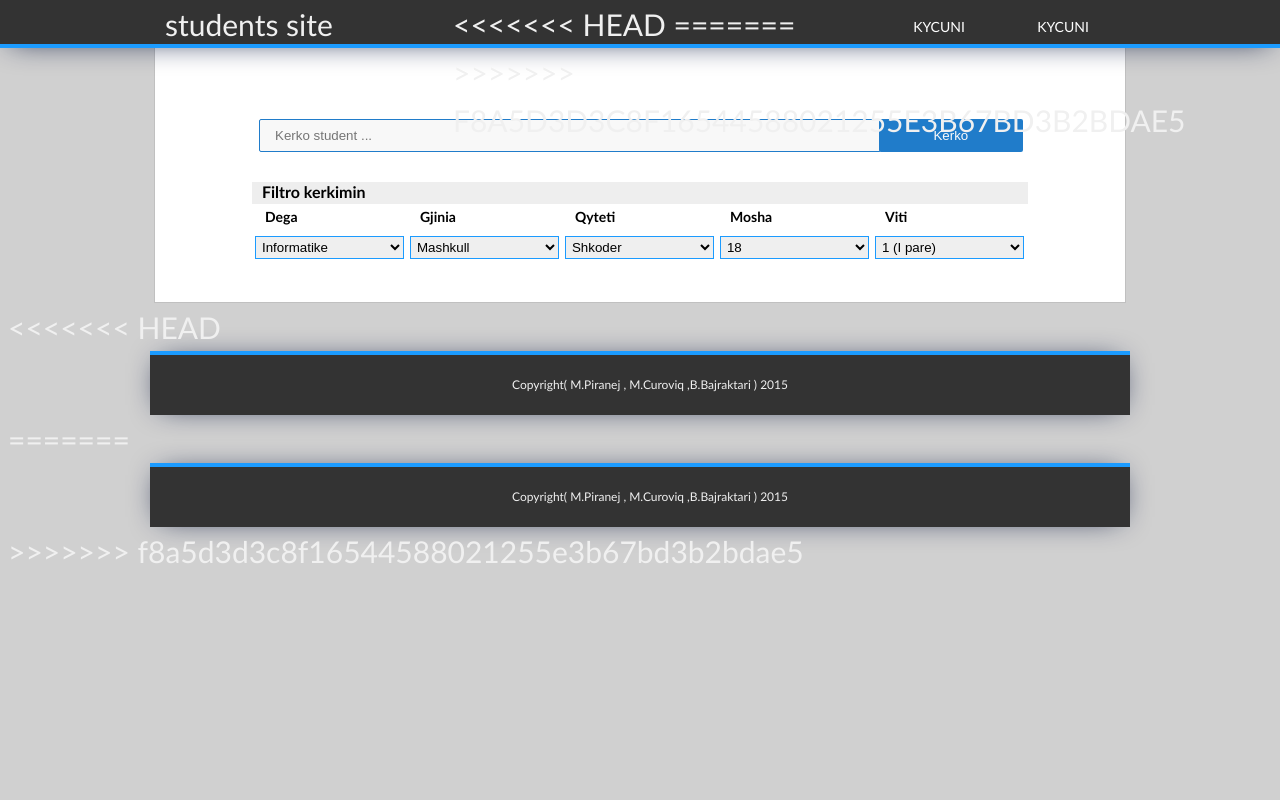
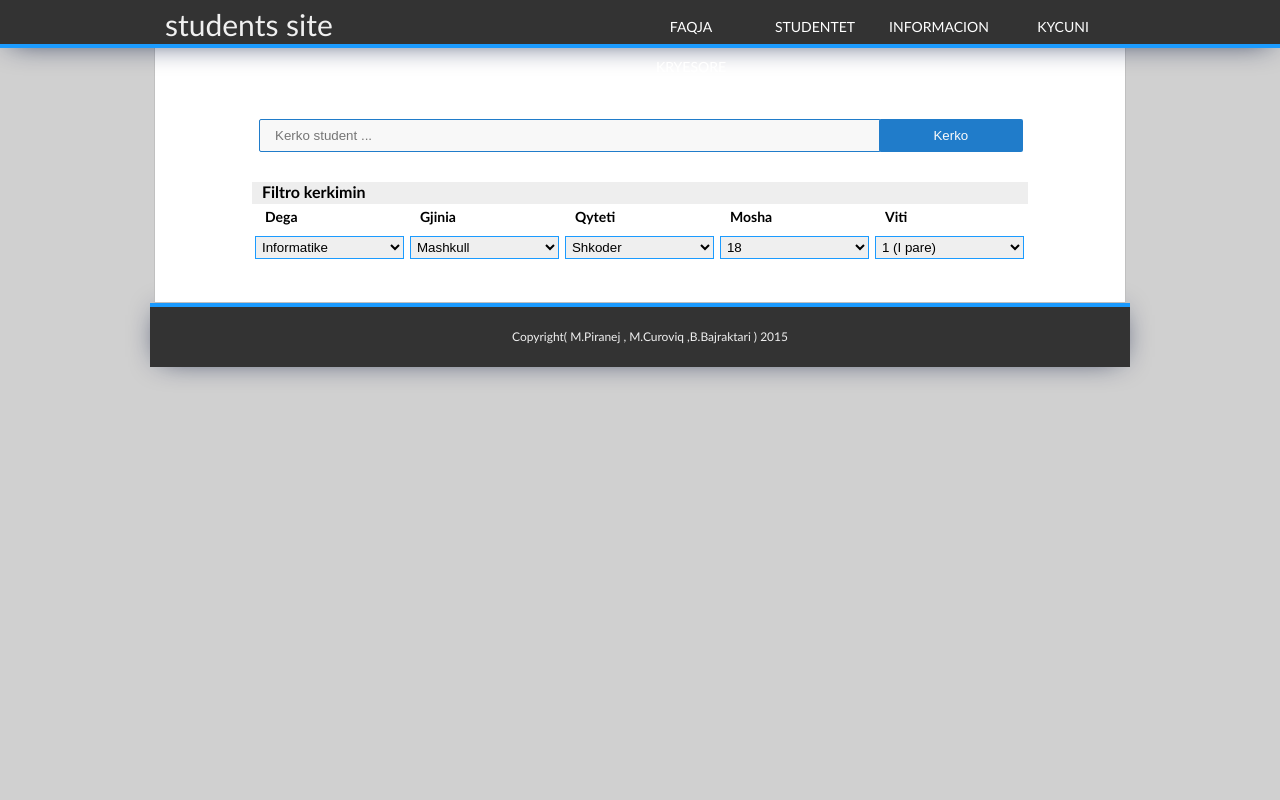
Before and after one commit to medinpiranej/unishk, a PHP site: page /index.php in a window 1280 px wide. Run offline with PHP 8.4, Linux system fonts and the light colour scheme; some libraries are stand-ins or nearby versions.

Commit message:
asgje me rendesi

```diff
--- a/index.php
+++ b/index.php
@@ -94,11 +94,5 @@
 
 	   </div>
     </div><!--fundi i DIV content -->
-<<<<<<< HEAD
-
 
 <?php shfaq_footer(""); ?>
-
-=======
-<?php shfaq_footer(""); ?>
->>>>>>> f8a5d3d3c8f16544588021255e3b67bd3b2bdae5
--- a/js/skriptiJquery.js
+++ b/js/skriptiJquery.js
@@ -50,7 +50,7 @@ $("#ndryshofotobtn").click(function(){
 	$("#ndryshofjalkalimintext").click(function(){
 
 		$(".rightdiv").animate({
-		height:'475px'
+		height:'455px'
 		});
 		$(this).fadeOut(200);
 		$("#ndryshofjalkalimin_kutite").hide();
--- a/php/func.php
+++ b/php/func.php
@@ -26,17 +26,13 @@ students site
 
 
 <ul>
-<<<<<<< HEAD
+
 
 
      <?php if($GLOBALS["perd"]==-1)echo "<li><a href='hyr.php?pageid=kycu' id='kycu'>Kycuni</a></li>";
 
            else echo "<li><a href='student.php?student=".$GLOBALS["perd"][0]['stud_id']."' id='kycu'>". $GLOBALS["perd"][0]['emri']." ".$GLOBALS["perd"][0]['mbiemri'] ."</a><ul><li><a href='dil.php'>Dil !</a></li></ul></li>";  ?>
 
-=======
-     <?php if($GLOBALS["perd"]==-1)echo "<li><a href='hyr.php?pageid=kycu' id='kycu'>Kycuni</a></li>";
-     else echo "<li><a href='student.php?student=".$GLOBALS["perd"][0]['stud_id']."' id='kycu'>". $GLOBALS["perd"][0]['emri']." ".$GLOBALS["perd"][0]['mbiemri'] ."</a><ul><li><a href='dil.php'>Dil !</a></li></ul></li>";  ?>
->>>>>>> f8a5d3d3c8f16544588021255e3b67bd3b2bdae5
 <li>
      <a id="informacion"href="index.php?pageid=informacion">Informacion</a>
        <ul>
```
